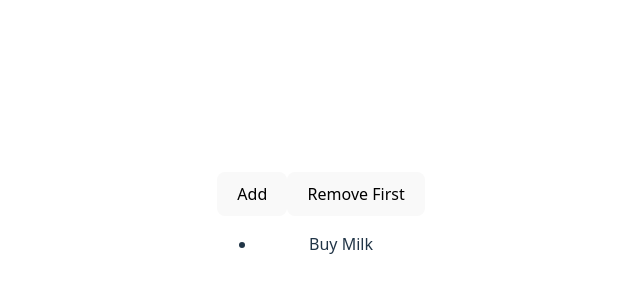
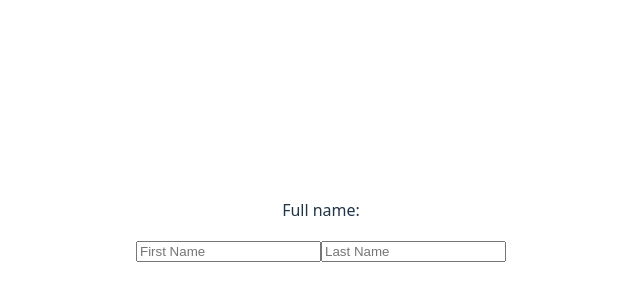
Before and after one commit to afrazmishak/BeginnersToPro, a React (Vite) app: page / in a window 1280 px wide. Shown: the part 178-478 px from the top of the page, without its empty margins (319-959 px from the left). Built offline with nearby package versions, Linux system fonts and the light colour scheme.

Commit message:
ProfileForm allows the user to input firstName and lastName and it appears on screen on time using onChange()

```diff
--- a/src/App.jsx
+++ b/src/App.jsx
@@ -2,13 +2,12 @@ import './App.css'
 import { BasicCounter } from './components/BasicCounter'
 import { TextInput } from './components/TextInput'
 import { ToDoList } from './components/ToDoList'
+import { ProfileForm } from './components/ProfileForm'
 
 function App() {
 
   return (
-    <>
-      <ToDoList />
-    </>
+      <ProfileForm />
   )
 }
 
--- /dev/null
+++ b/src/components/ProfileForm.jsx
@@ -0,0 +1,15 @@
+import { useState } from "react"
+
+export function ProfileForm () {
+    const [form, setForm] = useState({firstName: '', lastName: ''})
+
+    const updateFirst = e => setForm(prev => ({...prev, firstName: e.target.value}))
+    const updateLast = e => setForm(prev => ({...prev, lastName: e.target.value}))
+    return (
+        <div>
+            <p>Full name: {form.firstName} {form.lastName}</p>
+            <input value={form.firstName} onChange={updateFirst} placeholder="First Name" />
+            <input value={form.lastName} onChange={updateLast} placeholder="Last Name" />
+        </div>
+    )
+}
```
